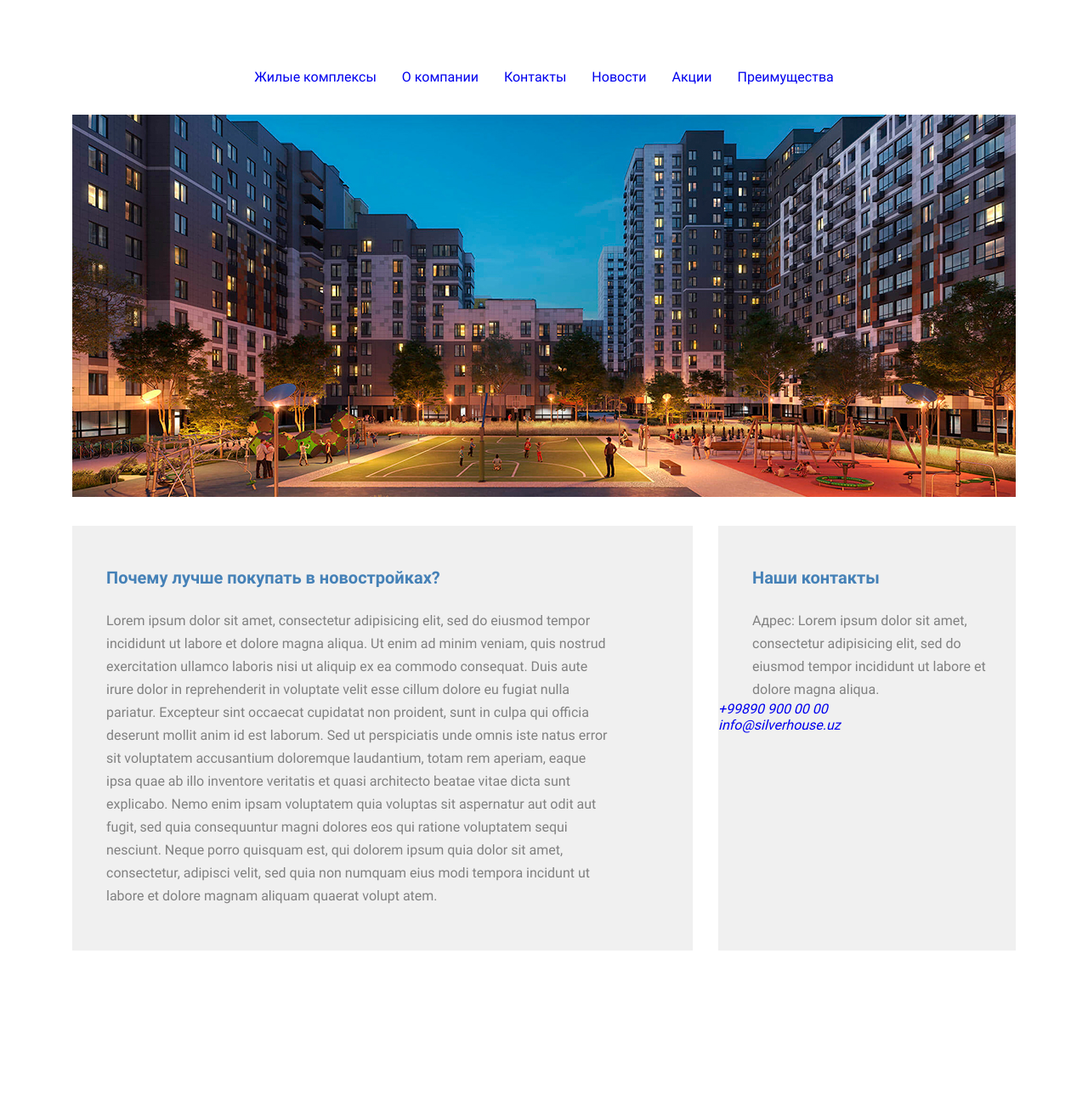
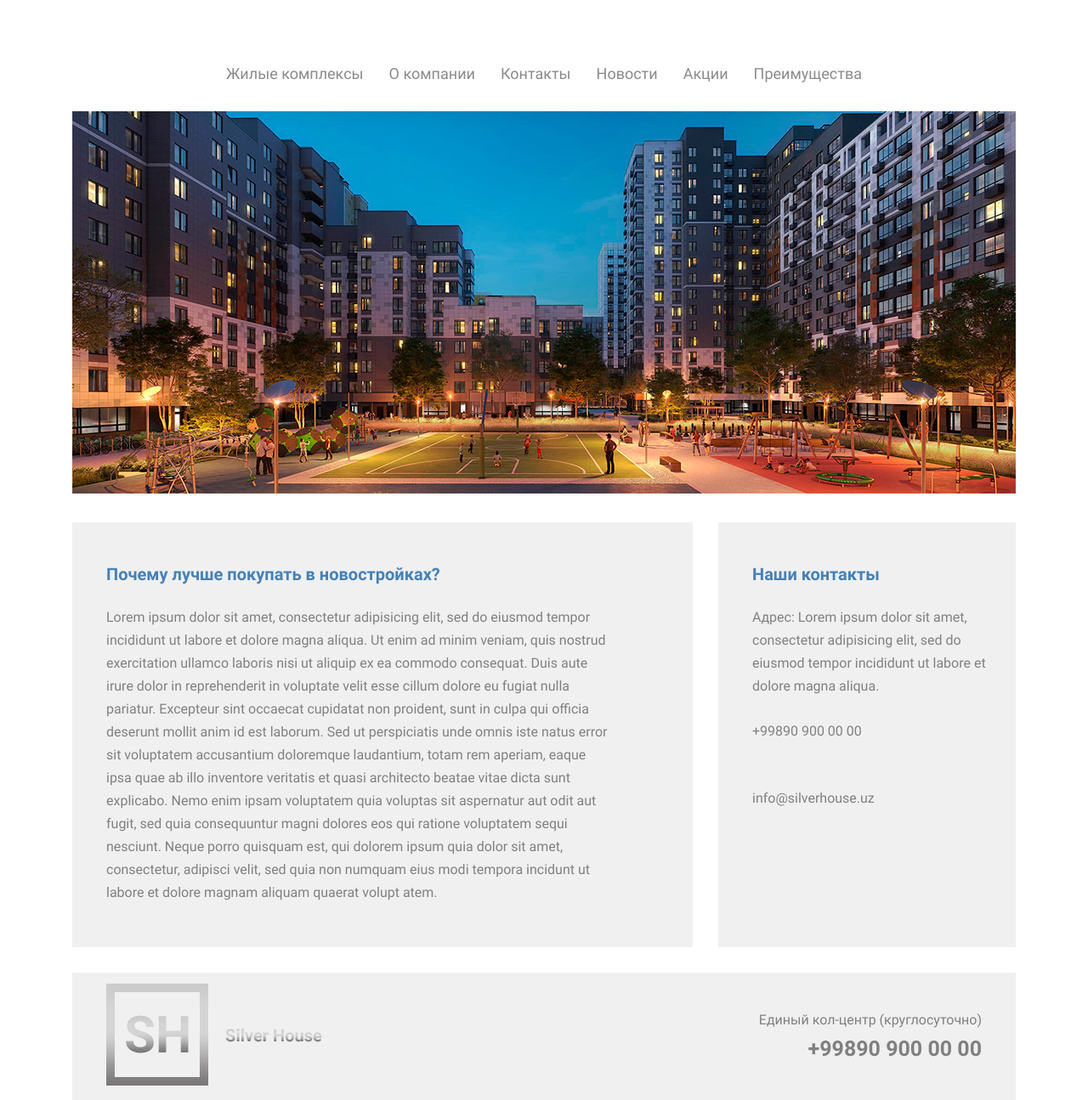
Before and after one commit to Sd1tanov-D/silver-house, a plain HTML site: page index.html in a window 1280 px wide. Shown: the part 208-1503 px from the top of the page at 85% size. Before the commit the page ends 1422 px from the top, so only its background shows below. Drawn offline with Linux system fonts and the light colour scheme.

Commit message:
Закончил позиционирование, нужны правки

```diff
--- a/css/main.css
+++ b/css/main.css
@@ -27,6 +27,11 @@
     justify-content: center;
 }
 
+.header-link {
+    width: 120px;
+    height: 151px;
+}
+
 .nav-header {
     display: flex;
     justify-content: center;
@@ -42,8 +47,11 @@
     align-items: center;
 }
 
-.nav-list__item {
+.nav-list__link {
+    font-size: 18px;
+    line-height: 21px;
     padding: 0 15px;
+    color: #8C8A8A;
 }
 
 .section-image {
@@ -55,12 +63,11 @@
     display: flex;
     flex-wrap: wrap;
     justify-content: space-between;
-    /* border: 1px solid red; */
 }
 
 .main {
-    width: 730px;
-    /* width: 100%; */
+    max-width: 730px;
+    width: 100%;
     min-height: 500px;
     height: auto;
     background: #F0F0F0;
@@ -71,6 +78,7 @@
     width: 100%;
     min-height: 500px;
     height: auto;
+    font-style: normal;
     background: #F0F0F0;
 }
 
@@ -79,7 +87,6 @@
     font-size: 20px;
     line-height: 23px;
     font-weight: 700;
-    font-style: normal;
     padding: 50px 0 25px 40px;
     color: #4581B7;
 }
@@ -89,7 +96,6 @@
     font-size: 16px;
     line-height: 27px;
     padding-left: 40px;
-    font-style: normal;
     color: #808080;
 }
 
@@ -102,3 +108,57 @@
     max-width: 350px;
     width: 100%;
 }
+
+.address__tel__link,
+.address__mail__link {
+    padding-left: 40px;
+    color: #808080;
+}
+
+.address__tel {
+    padding-top: 30px;
+}
+
+.address__mail {
+    padding-top: 60px;
+}
+
+.footer {
+    height: 150px;
+    margin-top: 30px;
+    display: flex;
+    justify-content: space-between;
+    align-items: center;
+    background: #F0F0F0;
+}
+
+.footer-logo {
+    padding-left: 40px;
+}
+
+.footer-logo__link {
+    width: 254px;
+    height: 120px;
+}
+
+.footer-tel {
+    margin-right: 40px;
+    display: flex;
+    flex-direction: column;
+    align-items: flex-end;
+
+}
+
+.footer-tel__header {
+    font-size: 16px;
+    line-height: 19px;
+    padding-bottom: 10px;
+    color: #808080;
+}
+
+.footer-tel__tel {
+    font-size: 25px;
+    font-weight: 700;
+    line-height: 29px;
+    color: #808080;;
+}
--- a/index.html
+++ b/index.html
@@ -19,14 +19,24 @@
             </div>
                 <nav class="nav-header">
                     <ul class="nav-list">
-                        <a class="nav-list__link" href="#!">
-                            <li class="nav-list__item">Жилые комплексы</li>
-                        </a>
-                        <a href="#!"><li class="nav-list__item">О компании</li></a>
-                        <a href="#!"><li class="nav-list__item">Контакты</li></a>
-                        <a href="#!"><li class="nav-list__item">Новости</li></a>
-                        <a href="#!"><li class="nav-list__item">Акции</li></a>
-                        <a href="#!"><li class="nav-list__item">Преимущества</li></a>
+                        <li class="nav-list__item">
+                            <a class="nav-list__link" href="#!" >Жилые комплексы</a>
+                        </li>
+                        <li class="nav-list__item">
+                            <a class="nav-list__link" href="#!">О компании</a>
+                        </li>
+                        <li class="nav-list__item">
+                            <a class="nav-list__link" href="#!">Контакты</a>
+                        </li>
+                        <li class="nav-list__item">
+                            <a class="nav-list__link" href="#!">Новости</a>
+                        </li>
+                        <li class="nav-list__item">
+                            <a class="nav-list__link" href="#!">Акции</a>
+                        </li>
+                        <li class="nav-list__item">
+                            <a class="nav-list__link" href="#!">Преимущества</a>
+                        </li>
                     </ul>
             </nav>
         </header>
@@ -58,9 +68,8 @@
                 </address>
             </aside>
         </section>
-        <br><br><br><br><br>
 
-        <!-- <footer class="footer">
+        <footer class="footer">
             <div class="footer-logo">
                <a class="footer-logo__link" href="#!">
                     <img class="footer-logo__image" src="images/footer-logo 1.png" alt="">
@@ -71,7 +80,7 @@
                 <a class="footer-tel__tel" href="tel:+99890 900 00 00">+99890 900 00 00</a>
             </div>
         </footer>
-    </div> -->
+    </div>
 </div>
 </body>
 </html>
```
